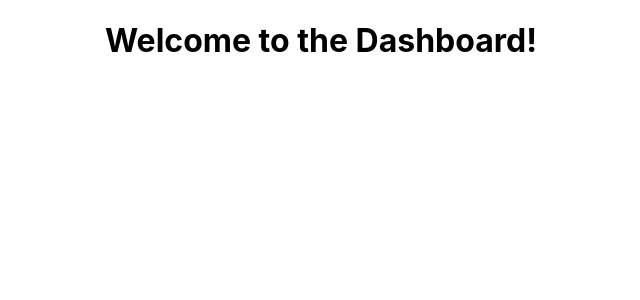
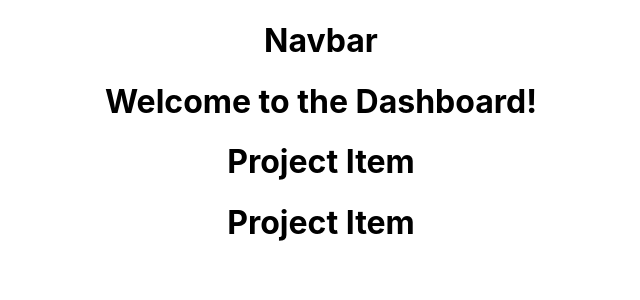
Before and after one commit to isokolov/AgileIntPPMTool, a React (Create React App) app in the folder ppmtool-react-client/: page / in a window 1280 px wide. Shown: the top 300 px of the page, without its empty margins (319-959 px from the left). Built offline with nearby package versions, Linux system fonts and the light colour scheme.

Commit message:
project item and header

```diff
--- a/ppmtool-react-client/src/App.js
+++ b/ppmtool-react-client/src/App.js
@@ -1,10 +1,12 @@
 // import logo from './logo.svg';
 import './App.css';
 import Dashboard from './components/Dashboard';
+import Header from './components/Layout/Header';
 
 function App() {
   return (
     <div className="App">
+    <Header />
     <Dashboard />
       {/*<header className="App-header">
         <img src={logo} className="App-logo" alt="logo" />
--- a/ppmtool-react-client/src/components/Dashboard.js
+++ b/ppmtool-react-client/src/components/Dashboard.js
@@ -9,12 +9,15 @@
 */
 
 import React, { Component } from 'react'
+import ProjectItem from './Project/ProjectItem'
 
 class Dashboard extends Component {
     render() {
         return (
             <div>
                 <h1>Welcome to the Dashboard!</h1>
+                <ProjectItem />
+                <ProjectItem />
             </div>
         )
     }
--- /dev/null
+++ b/ppmtool-react-client/src/components/Layout/Header.js
@@ -0,0 +1,13 @@
+import React, { Component } from "react";
+
+class Header extends Component {
+  render() {
+    return (
+      <div>
+        <h1>Navbar</h1>
+      </div>
+    );
+  }
+}
+
+export default Header;
--- /dev/null
+++ b/ppmtool-react-client/src/components/Project/ProjectItem.js
@@ -0,0 +1,13 @@
+import React, { Component } from 'react'
+
+class ProjectItem extends Component {
+    render() {
+        return (
+            <div>
+                <h1>Project Item</h1>
+            </div>
+        )
+    }
+}
+
+export default ProjectItem;
```
